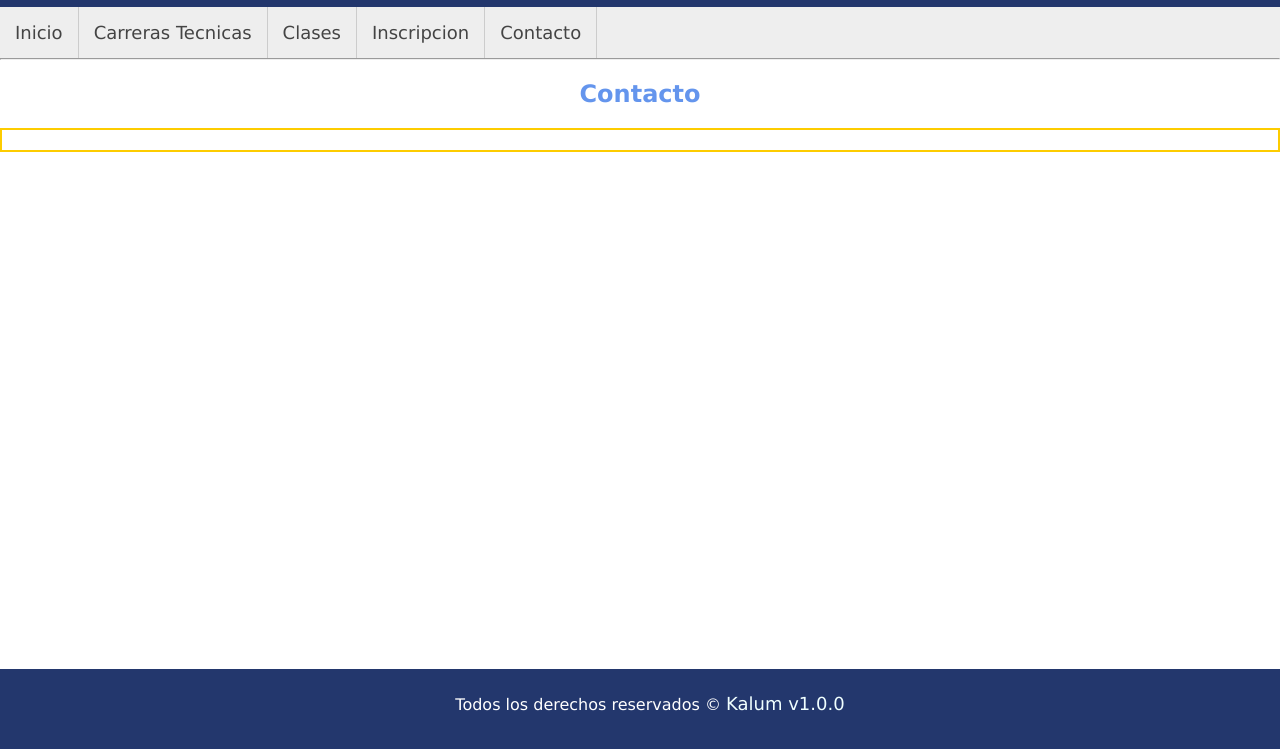
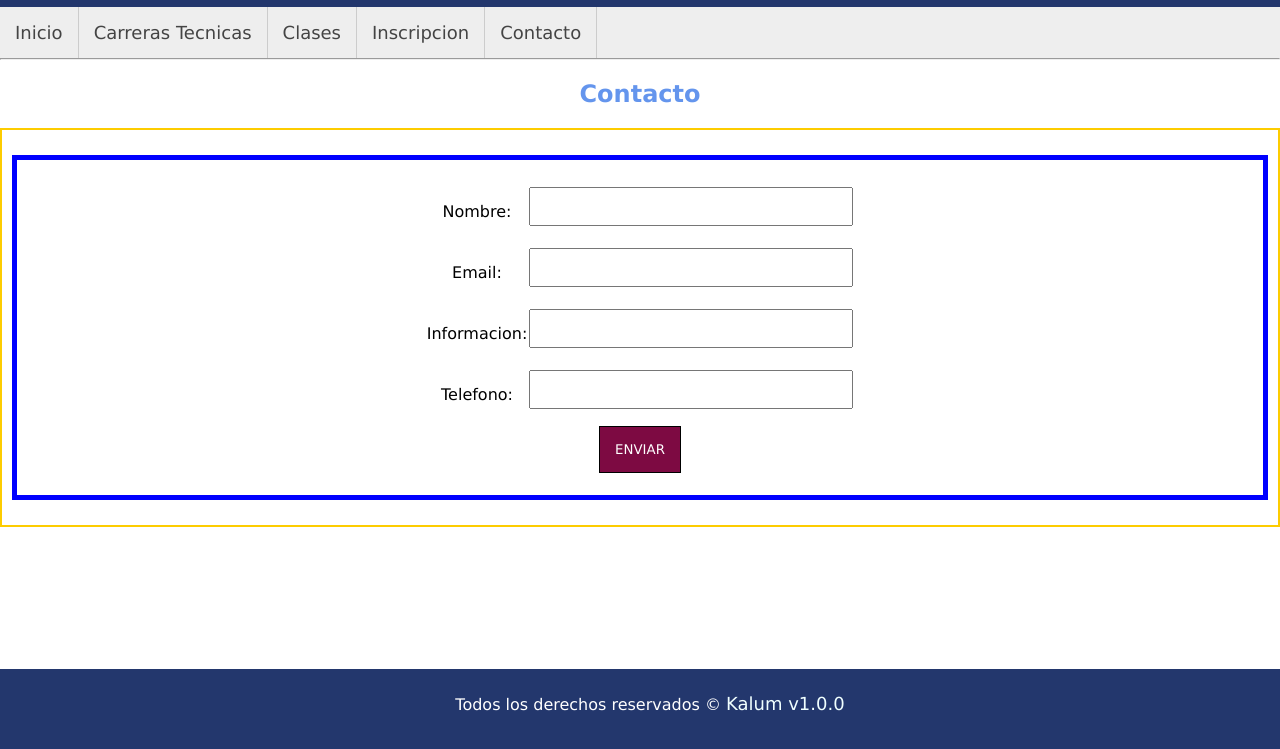
Before and after one commit to Bernardinop/fvs-html-2021, a plain HTML site: page contactos.html in a window 1280 px wide. Shown: the part 51-800 px from the top of the page. Drawn offline with Linux system fonts and the light colour scheme.

Commit message:
Finalizando el proceso de formulario contactos

```diff
--- a/assets/css/style.css
+++ b/assets/css/style.css
@@ -98,10 +98,28 @@ footer a{
 /*Selectot por atributo*/
 
 #contenido form{
+    text-align: center;
     border: 5px solid blue;
     margin-top: 15px;
     margin-bottom: 15px;
     padding: 20px;
+}
+
+#contenidoCon form{
+    text-align: center;
+    border: 5px solid blue;
+    margin-top: 15px;
+    margin-bottom: 15px;
+    padding: 20px;
+}
+
+#contenidoCon{
+    border: 2px solid #FDCC00;
+    padding: 10px;
+}
+
+#contenidoCon table{
+    margin: auto;
 }
 
 #contenido form *{
@@ -109,6 +127,8 @@ footer a{
 }
 
 input[type="text"], select{
+    text-align: center;
+    margin-top: 5px;
     margin-bottom: 15px;
     padding: 10px;
     width: 300px;
--- a/contactos.html
+++ b/contactos.html
@@ -25,8 +25,30 @@
     </nav>
     <hr>
     <h2 class="subTitulo">Contacto</h2>
-        <div id="contenido">
-
+    <div id="contenidoCon">
+        <form id="formuCon" action="">
+            <table>
+                <tr>
+                    <td><label for="nombre">Nombre:</label></td>
+                    <td><input type="text" name="nombre"></td>
+                </tr>
+                <tr>
+                    <td><label for="email">Email:</label></td>
+                    <td><input type="text" name="email"></td>
+                </tr>
+                <tr>
+                    <td><label for="informacion">Informacion:</label></td>
+                    <td><input type="text" name="informacion"></td>
+                </tr>
+                <tr>
+                    <td><label for="telefono">Telefono:</label></td>
+                    <td><input type="text" name="telefono"></td>
+                </tr>
+                <tr>
+                    <td colspan="2"><input type="submit" value="Enviar"></td>
+                </tr>
+            </table>
+        </form>
     </div>
     <footer>
         Todos los derechos reservados &copy; <a href="http://www.kinal.org.gt">Kalum v1.0.0</a>
```
Lines whose indentation alone changed are shown as unchanged.
